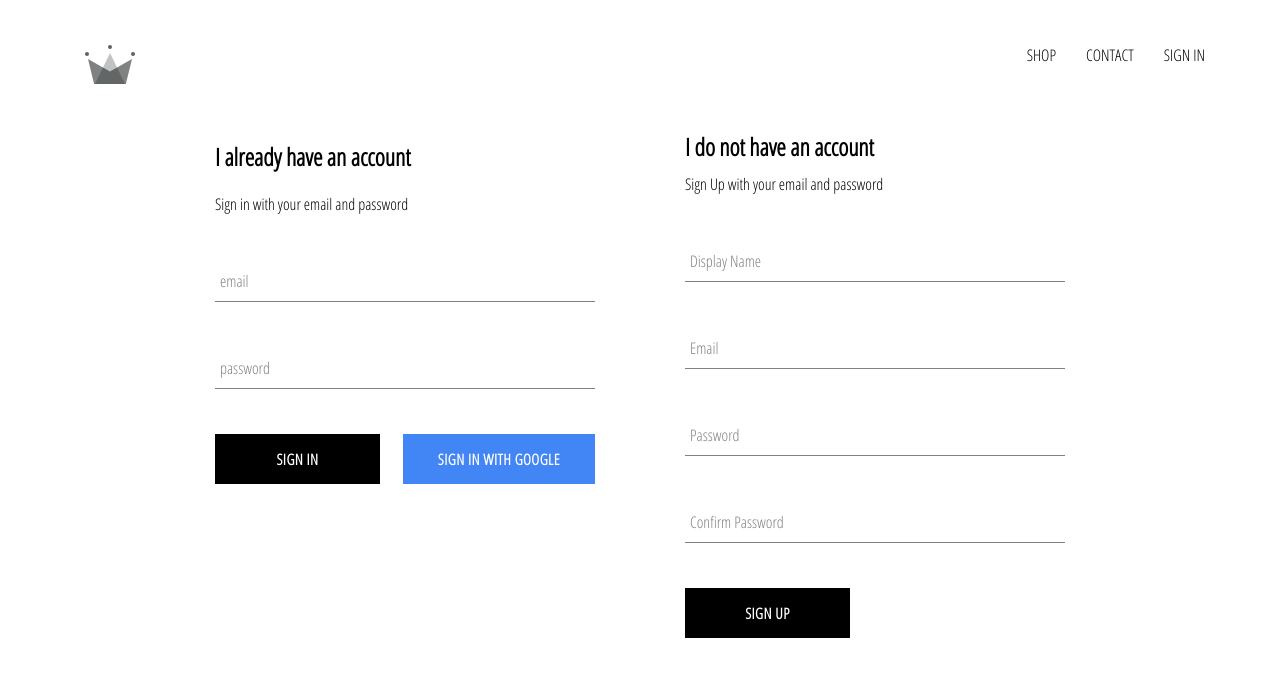
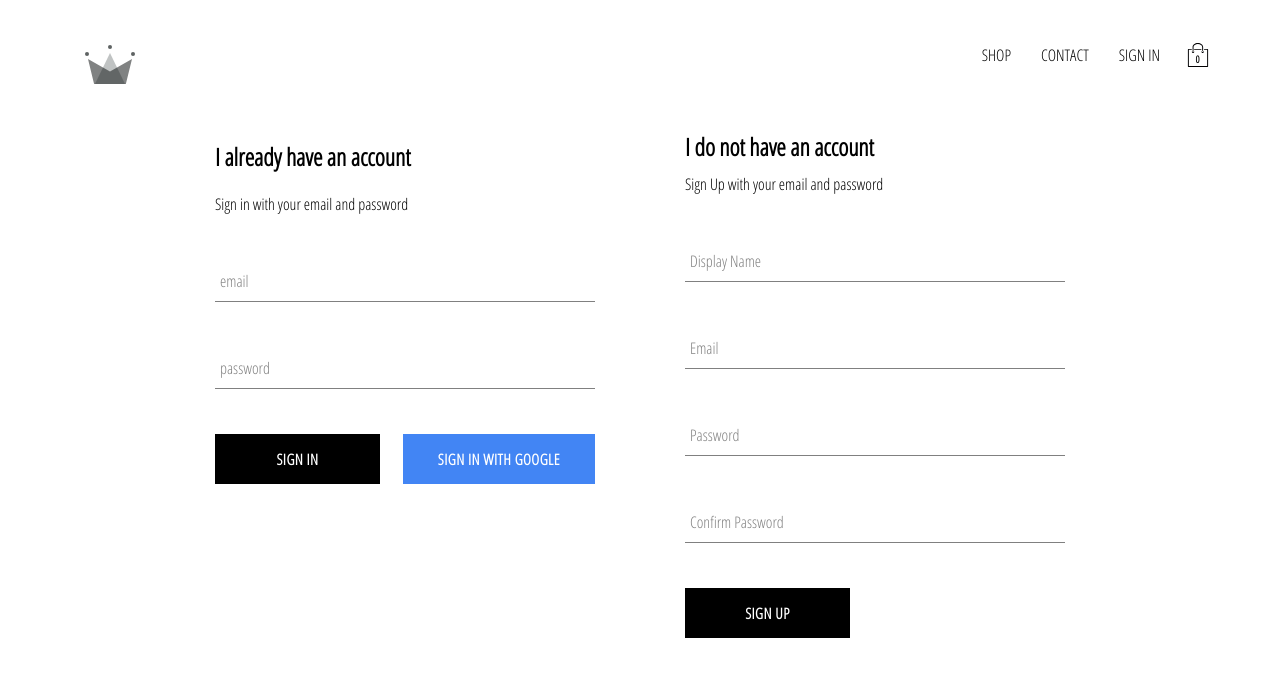
Before and after one commit to Ayodeji99/clothing-crwn, a React (Create React App) app: page /signIn in a window 1280 px wide. Shown: the top 676 px of the page. Built offline with nearby package versions, Linux system fonts and the light colour scheme; no server answers.

Commit message:
added cartIcon and cartDropdown components to the app

```diff
--- /dev/null
+++ b/src/components/cart-dropdown/cart-dropdown.component.jsx
@@ -0,0 +1,16 @@
+import React from 'react'
+
+import './cart-dropdown.styles.scss';
+import CustomButton from '../custom-button/custom-button.component'
+
+const CartDropdown = () => {
+    return (
+        <div className='cart-dropdown'>
+            <div className='cart-items'/>
+                <CustomButton>GO TO CHECKOUT</CustomButton>
+
+        </div>
+    )
+}
+
+export default CartDropdown;
--- /dev/null
+++ b/src/components/cart-dropdown/cart-dropdown.styles.scss
@@ -0,0 +1,24 @@
+.cart-dropdown {
+    position:  absolute;
+    width: 240px;
+    height: 340px;
+    display: flex;
+    flex-direction: column;
+    padding: 20px;
+    border: 1px solid black;
+    background-color: white;
+    top: 90px;
+    right: 40px;
+    z-index: 5;
+
+    .cart-items {
+        height: 240px;
+        display: flex;
+        flex-direction: column;
+        overflow: scroll;
+    }
+
+    button {
+        margin-top: auto;
+    }
+}
--- /dev/null
+++ b/src/components/cart-icon/cart-icon.component.jsx
@@ -0,0 +1,26 @@
+import React from 'react';
+
+import { connect } from 'react-redux';
+import { toggleCartHidden } from '../../redux/cart/cart.actions'
+
+import './cart-icon.styles.scss';
+
+import { ReactComponent as ShoppingIcon } from '../../assets/shopping-bag.svg'
+
+const CartIcon = ({ toggleCartHidden }) => {
+    return (
+        <div className='cart-icon' onClick={toggleCartHidden}>
+            <ShoppingIcon className='shopping-icon' />
+            <span className='item-count'>0</span>
+        </div>
+    )
+}
+
+const mapDispatchToProps = dispatch => ({
+    toggleCartHidden: () => dispatch(toggleCartHidden())
+  });
+
+  export default connect(
+    null,
+    mapDispatchToProps
+  )(CartIcon);
--- /dev/null
+++ b/src/components/cart-icon/cart-icon.styles.scss
@@ -0,0 +1,21 @@
+.cart-icon {
+    width: 45px;
+    height: 45px;
+    position: relative;
+    display: flex;
+    align-items: center;
+    justify-content: center;
+    cursor: pointer;
+
+    .shopping-icon {
+        width: 24px;
+        height: 24px;
+    }
+
+    .item-count {
+        position: absolute;
+        font-size: 10px;
+        font-weight: bold;
+        bottom: 12px;
+    }
+}
--- a/src/components/header/header.component.jsx
+++ b/src/components/header/header.component.jsx
@@ -1,6 +1,8 @@
 import React from 'react';
 
 import { connect } from 'react-redux'
+import CartIcon from '../cart-icon/cart-icon.component';
+import CartDropdown from '../cart-dropdown/cart-dropdown.component';
 
 
 import './header.styles.scss';
@@ -13,7 +15,7 @@
 
 import { auth } from '../../firebase/firebase.utils'
 
-const Header = ({ currentUser }) => {
+const Header = ({ currentUser, hidden }) => {
     return (
         <div className="header">
             <Link to='/' className='logo-container'>
@@ -32,13 +34,21 @@
                     :
                     <Link className='option' to='/signin'>SIGN IN</Link>
                 }
+                <CartIcon/>
             </div>
+            {
+                hidden ? null :
+                <CartDropdown />
+
+
+            }
         </div>
     )
 }
 
-const mapStateToProps = state => ({
-    currentUser: state.user.currentUser
+const mapStateToProps = ({user: { currentUser }, cart: { hidden } }) => ({
+    currentUser,
+    hidden
 })
 
 export default connect(mapStateToProps)(Header);
--- /dev/null
+++ b/src/redux/cart/cart.actions.js
@@ -0,0 +1,5 @@
+import CartActionTypes from './cart.types';
+
+export const toggleCartHidden = () => ({
+    type: CartActionTypes.TOGGLE_CART_HIDDEN
+});
--- /dev/null
+++ b/src/redux/cart/cart.reducer.js
@@ -0,0 +1,19 @@
+import CartActionTypes from './cart.types'
+
+const INITIAL_STATE = {
+    hidden: true
+};
+
+const cartReducer = (state = INITIAL_STATE, action) => {
+    switch(action.type) {
+        case CartActionTypes.TOGGLE_CART_HIDDEN:
+            return {
+                ...state,
+                hidden: !state.hidden
+            }
+            default:
+                return state;
+    }
+}
+
+export default cartReducer;
--- /dev/null
+++ b/src/redux/cart/cart.types.js
@@ -0,0 +1,5 @@
+const CartActionTypes = {
+    TOGGLE_CART_HIDDEN: 'TOGGLE_CART_HIDDEN'
+}
+
+export default CartActionTypes;
--- a/src/redux/root-reducer.js
+++ b/src/redux/root-reducer.js
@@ -1,7 +1,11 @@
 import  { combineReducers } from 'redux';
 
 import userReducer from './user/user.reducer';
+import cartReducer from './cart/cart.reducer';
+
 
 export default combineReducers({
-    user: userReducer
+    user: userReducer,
+    cart: cartReducer
+
 })
```
Also changed, not shown: src/assets/shopping-bag.svg (added).
